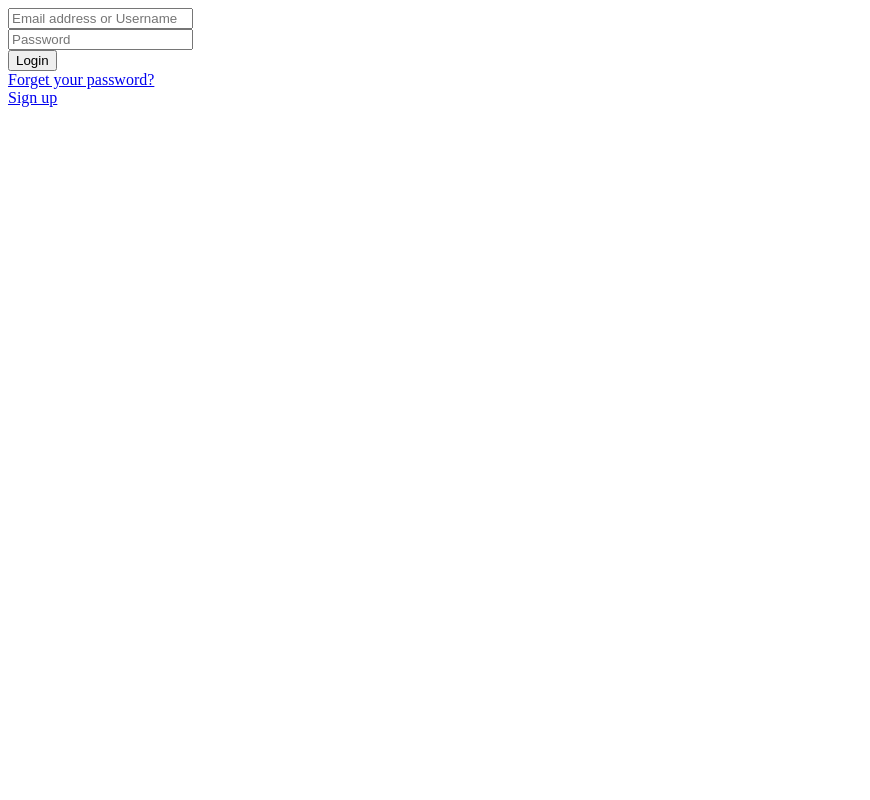
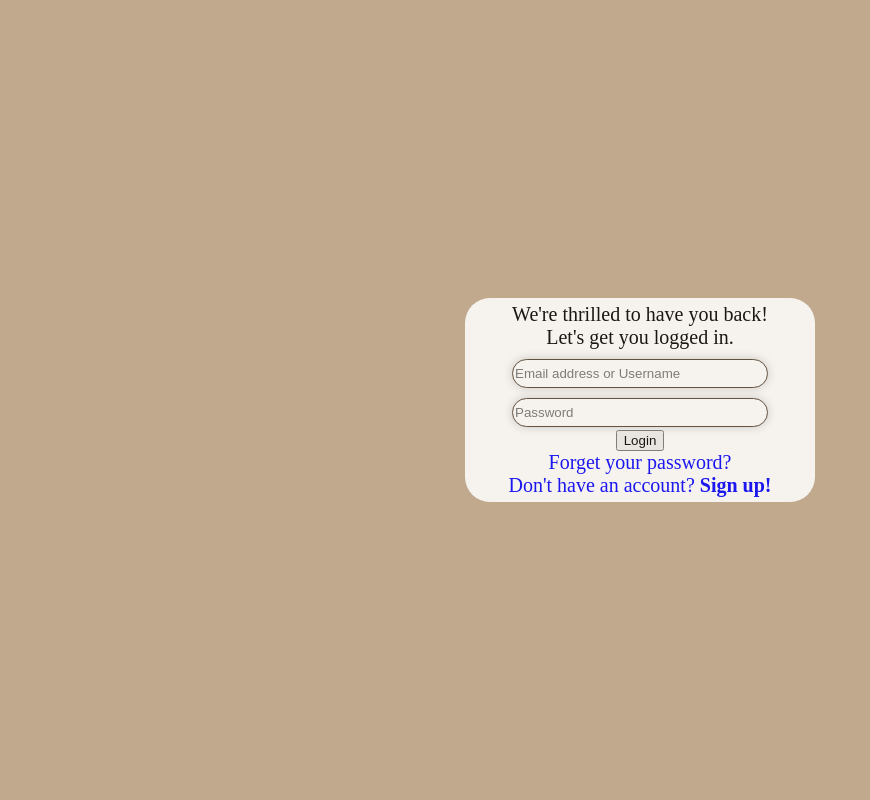
Before and after one commit to stephanopineda/00-Website, a PHP site: page /signin.php in a window 1280 px wide. Shown: the whole page, without its empty margins (0-870 px from the left). Run offline with PHP 8.4, Linux system fonts and the light colour scheme.

Commit message:
more styling

```diff
--- a/index.php
+++ b/index.php
@@ -29,7 +29,7 @@
             position: fixed;
             display: inline-block;
             bottom: 30px;
-            right: 500px;
+            right: 550px;
             font-size: 18px;
         }
 
--- a/signin.php
+++ b/signin.php
@@ -10,15 +10,61 @@
     <head>
         <title>Sign in to Epiphany</title>
         <meta name="viewport" content="width=device-width, initial-scale=1">
+
+    <style>
+        body, html {
+            height: 100%;
+            margin: 0;
+            background-color: #c1a98d;
+        }
+
+        .container{
+            position: absolute;
+            text-align: center;
+            margin: 0;
+            top: 50%;
+            left: 50%;
+            transform: translate(-50%, -50%);
+            width: 350px;
+            background-color: white;
+            opacity: .86;
+            font-size: 20px;
+            border-radius: 25px;
+        }
+
+        div{
+            margin: 5px;
+        }
+
+        input[type="text"], input[type="password"]{
+            margin-top:10px;
+            border:solid 1px #564635;
+            border-radius: 15px;
+            height: 25px;
+            box-shadow: 0px 0px 10px 0px rgba(0,0,0,0.2);
+            width: 250px;
+        }
+
+        a{
+            text-decoration:none;
+            color: blue;
+            background-color: white;
+        }
+
+    </style>
+
     </head>
     <body>
+        <div class="container">
             <div>
                 <form method = 'POST'>
+                    We're thrilled to have you back!<br>
+                    Let's get you logged in.
                     <input type = 'text' name = 'user' placeholder="Email address or Username"> <br>
                     <input type = 'password' name = 'password' placeholder="Password">          <br>
                     <input type = 'submit' name = 'login' value="Login">                        <br>
                     <a href="recover.php">Forget your password?</a>                             <br>
-                <a href="signup.php">Sign up</a>
+                    <a href="signup.php">Don't have an account? <b>Sign up!<B></a>
                 </form>
             </div>
 
@@ -56,5 +102,6 @@
                     mysqli_close($conn);
                 }
             ?>
+        </div>
     </body>
 </html>
--- a/signup.php
+++ b/signup.php
@@ -36,11 +36,13 @@
             margin: 5px;
         }
 
-        input{
+        input[type="text"], input[type="email"], input[type="password"],input[type="tel"]{
             margin-top:10px;
             border:solid 1px #564635;
             border-radius: 15px;
-
+            height: 25px;
+            box-shadow: 0px 0px 10px 0px rgba(0,0,0,0.2);
+            width: 250px;
         }
 
 
```
Lines whose indentation alone changed are shown as unchanged.
